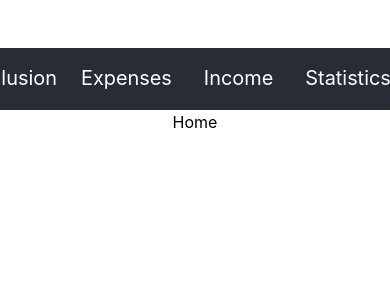
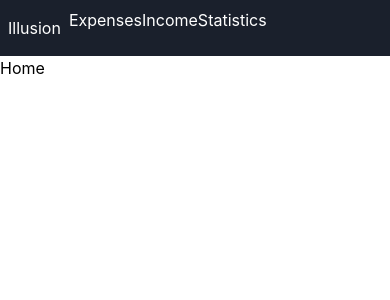
Before and after one commit to ManMadeMachine/illusion, a React (Create React App) app: page / in a window 390 px wide. Shown: the top 300 px of the page. Built offline with nearby package versions, Linux system fonts and the light colour scheme; data requests are answered from the project's data file.

Commit message:
Figuring out tailwind, restyling mobile-first

```diff
--- a/src/App.tsx
+++ b/src/App.tsx
@@ -46,9 +46,10 @@ const App: React.FC = () => {
   }
 
   return (
-    <div className="flex flex-col  mx-auto my-12 items-center">
+    <div className="flex flex-col">
       <Header linkItems={[`Expenses`, `Income`, `Statistics`]} />
-      <div className="content">
+      {/* Content */}
+      <div className="flex flex-col">
         <Switch>
           <Route path="/expenses">
             <ExpensesList expenses={expenses} removeHandler={removeExpenseHandler}/>
--- a/src/components/Header.tsx
+++ b/src/components/Header.tsx
@@ -9,17 +9,14 @@ interface Props {
 
 const Header = ({linkItems} :  Props) => {
     return (
-        <div className="app-header">
-            <h1>Illusion</h1>
-
-            <div className="link-container">
-                <ul className="links">
-                    {linkItems.map(item => {
-                            return(<li key={item} className="menu-link"><Link to={'/' + item.toLowerCase()}>{item}</Link></li>); // TODO: item string as link path
-                        })
-                    }
-                </ul>
-            </div>
+        <div className="flex flex-row justify-start pt-2 pb-2 bg-gray-900 text-white">
+            <h1 className="p-2">Illusion</h1>
+            <ul className=" flex">
+                {linkItems.map(item => {
+                        return(<li key={item}><Link to={'/' + item.toLowerCase()}>{item}</Link></li>); // TODO: item string as link path
+                    })
+                }
+            </ul>
         </div>
     );
 };
```
